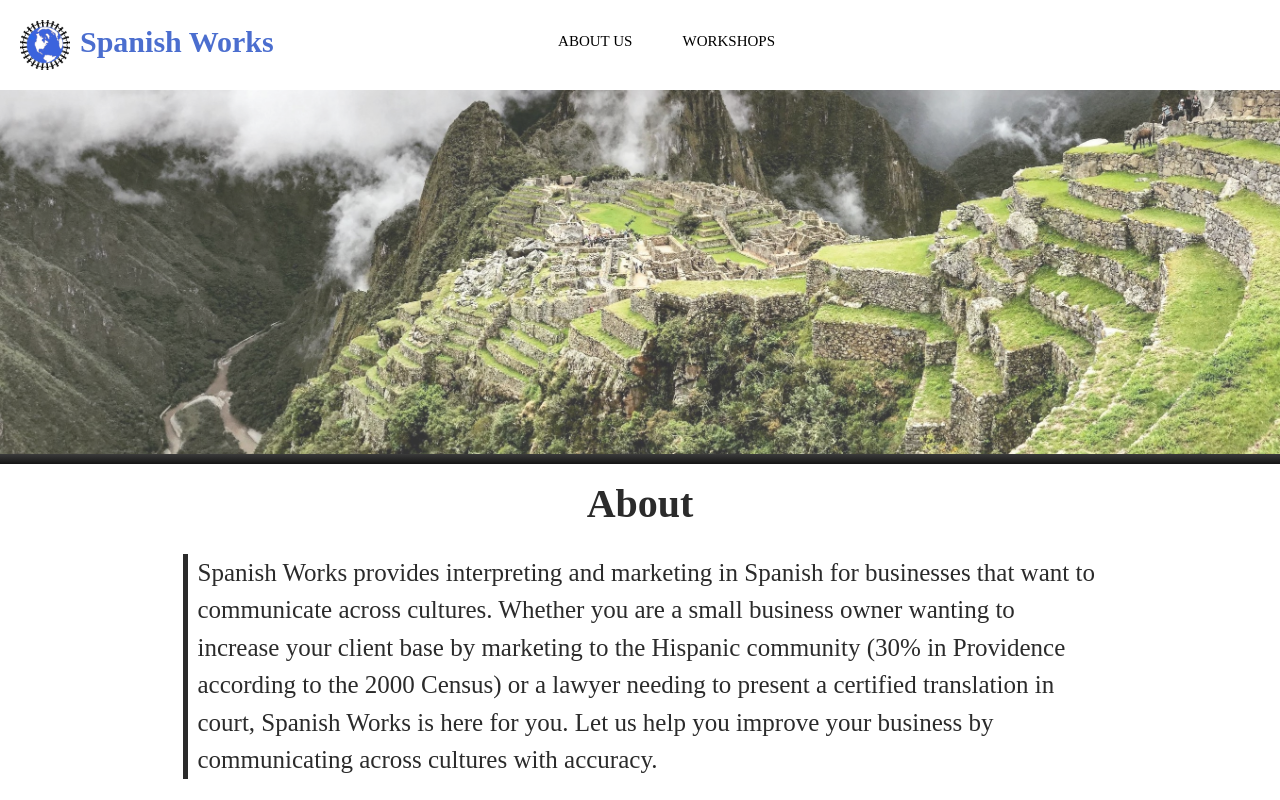
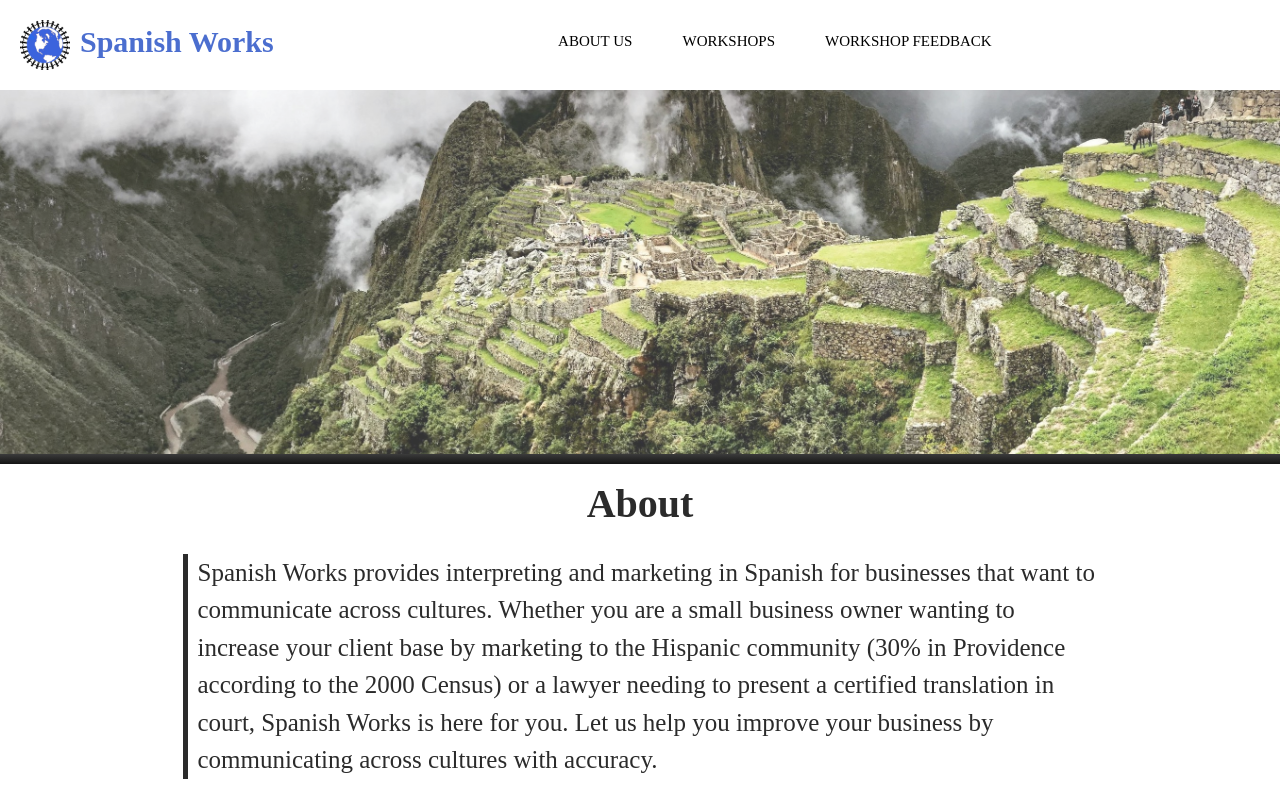
Before and after one commit to jrhoads/spanishworks, a plain HTML site: page about.html in a window 1280 px wide. Shown: the top 800 px of the page. Drawn offline with Linux system fonts and the light colour scheme.

Commit message:
Add workshop feedback link

```diff
--- a/about.html
+++ b/about.html
@@ -30,6 +30,7 @@
         <!-- <li><a href="translating.html">Translating</a></li> -->
         <li><a href="about.html">About Us</a></li>
         <li><a href="workshops.html">Workshops</a></li>
+        <li><a href="https://docs.google.com/forms/d/e/1FAIpQLSeHiRPT_8tzP-EYLdjNGWYuttCWG12O4x135AKXyW4tdokJsg/viewform">Workshop Feedback</a></li>
         <!-- <li><a href="tutoring.html">Tutoring</a></li> -->
       </ul>
     </nav>
```
Also changed, not shown: index.html (+1 -0 lines), workshops.html (+2 -3 lines).
